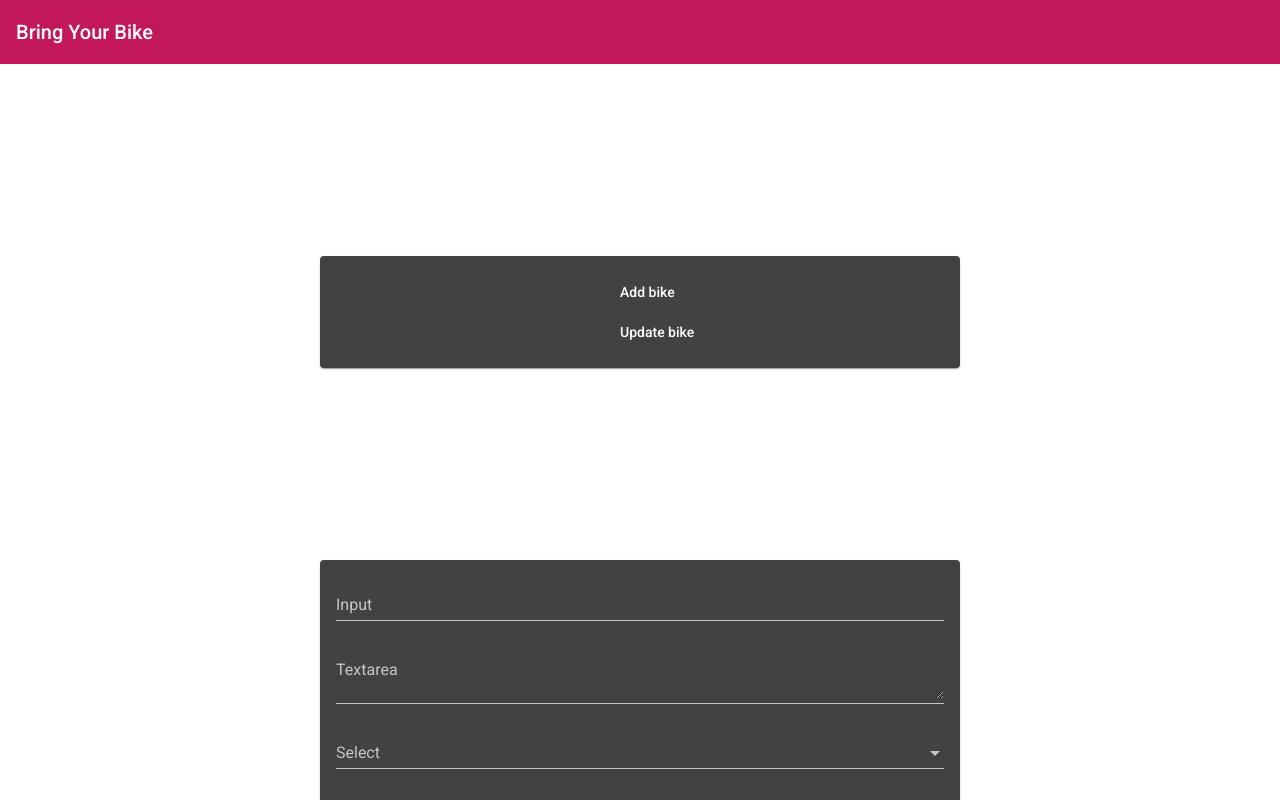
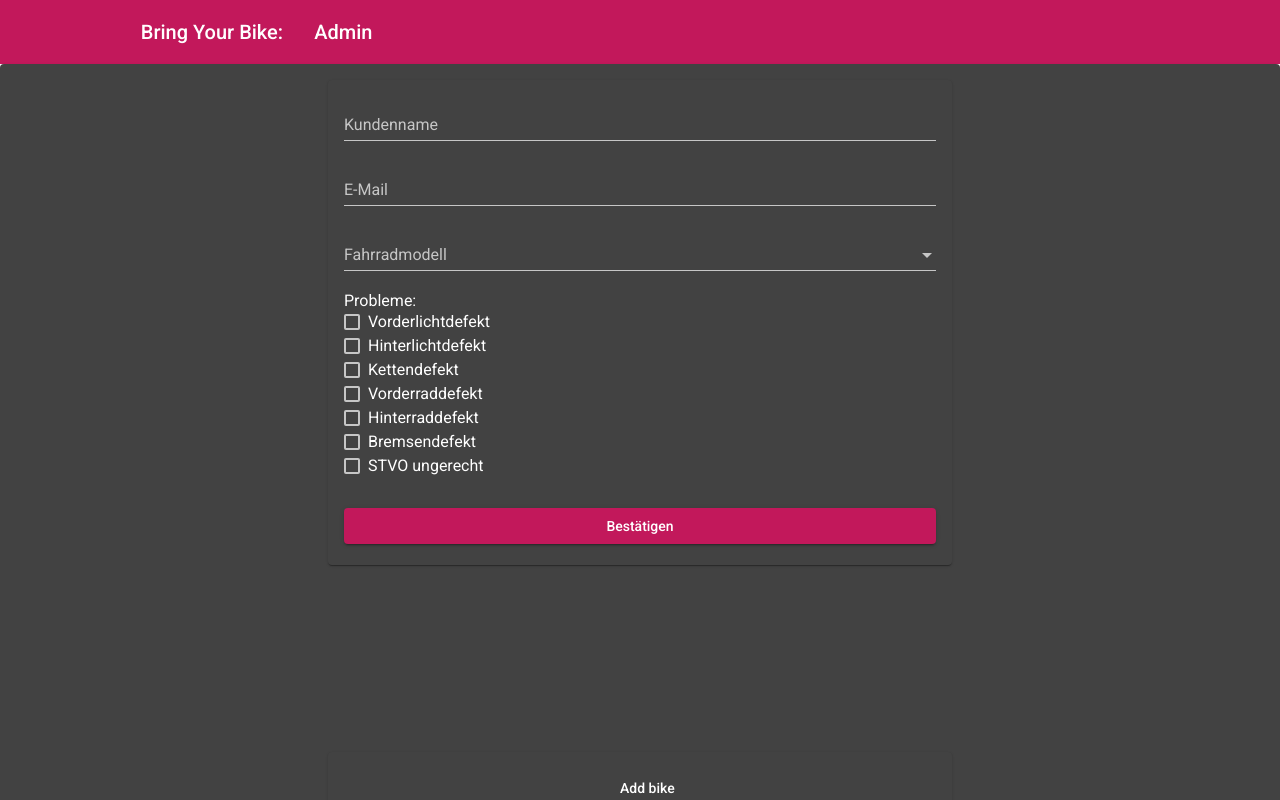
Before and after one commit to s-gbz/BringYourBike-Frontend, an Angular app: page /owner in a window 1280 px wide. Shown: the top 800 px of the page. Built offline with nearby package versions, Linux system fonts and the light colour scheme.

Commit message:
Add Bike Form

```diff
--- a/src/app/entities.ts
+++ b/src/app/entities.ts
@@ -26,9 +26,14 @@ export class Issue {
     static readonly Vorderraddefekt = new Issue("Vorderraddefekt", 2,  3);
     static readonly Hinterraddefekt = new Issue("Hinterraddefekt", 2, 4);
     static readonly Bremsendefekt = new Issue("Bremsendefekt", 3, 5);
-    static readonly STVOungerecht = new Issue("STVOungerecht", 3, 6);
+    static readonly STVOungerecht = new Issue("STVO ungerecht", 3, 6);
 
     private constructor(public name: string, public readonly importance: number, public readonly id: number) { }
+
+    public static getAllIssues(): Issue [] {
+        return [ Issue.Vorderlichtdefekt, Issue.Hinterlichtdefekt, Issue.Kettendefekt, Issue.Vorderraddefekt,
+            Issue.Hinterraddefekt, Issue.Bremsendefekt, Issue.STVOungerecht ];
+    }
 }
 
 export enum Status {
--- a/src/app/owner-view/owner-view.component.html
+++ b/src/app/owner-view/owner-view.component.html
@@ -1,8 +1,11 @@
 <mat-toolbar color="primary">
   <mat-toolbar-row>
-    <span>Bring Your Bike</span>
+    <span class="header-left-element">Bring Your Bike: </span>
+    <span>Admin</span>
   </mat-toolbar-row>
 </mat-toolbar>
+
+<mat-card>
 
   <mat-card id="login-card" class="center-container" *ngIf="bike === undefined">
     <mat-card-content>
@@ -25,9 +28,32 @@
     <mat-spinner id="spinner"></mat-spinner>
   </mat-card>
 
+  <mat-card color="accent" class="example-container center-card-margin" *ngIf="bike !== undefined && spinnerFinished">
+    <mat-form-field>
+      <input #ownerNameInput matInput placeholder="Kundenname">
+    </mat-form-field>
+
+    <mat-form-field>
+      <input #emailInput matInput placeholder="E-Mail">
+    </mat-form-field>
+
+    <mat-form-field>
+      <mat-select placeholder="Fahrradmodell">
+        <mat-option *ngFor="let model of bikeModels" [value]="model">{{model}}</mat-option>
+      </mat-select>
+    </mat-form-field>
+
+    <span id="issueLabel">Probleme:</span>
+    <br>
+    <ng-container *ngFor="let issue of issueList">
+      <mat-checkbox>{{issue.name}}</mat-checkbox>
+      <br>
+    </ng-container>
+
+    <button id="confirm-button" mat-raised-button color="primary" (click)="onClickAddBike()">Bestätigen</button>
+  </mat-card>
+
   <mat-card id="login-card" class="center-container" *ngIf="bike !== undefined">
-  <mat-card-content>
-
     <button mat-icon-button (click)="onClickAddBike()">
       Add bike
     </button>
@@ -35,23 +61,6 @@
     <button mat-icon-button (click)="onClickUpdateBike()">
       Update bike
     </button>
-
-
-  </mat-card-content>
   </mat-card>
 
-<mat-card class="example-container center-card-margin" *ngIf="bike !== undefined && spinnerFinished">
-  <mat-form-field>
-    <input matInput placeholder="Input">
-  </mat-form-field>
-
-  <mat-form-field>
-    <textarea matInput placeholder="Textarea"></textarea>
-  </mat-form-field>
-
-  <mat-form-field>
-    <mat-select placeholder="Select">
-      <mat-option value="option">Option</mat-option>
-    </mat-select>
-  </mat-form-field>
 </mat-card>
--- a/src/app/owner-view/owner-view.component.scss
+++ b/src/app/owner-view/owner-view.component.scss
@@ -0,0 +1,13 @@
+br {
+    margin-top: 5px;
+    margin-bottom: 5px;
+}
+
+#issueLabel {
+    padding-bottom: 10px;
+}
+
+#confirm-button {
+    margin-top: 5%;
+    margin-bottom: 5px;
+}
--- a/src/app/owner-view/owner-view.component.ts
+++ b/src/app/owner-view/owner-view.component.ts
@@ -10,15 +10,19 @@ import { timer } from "rxjs";
 })
 export class OwnerViewComponent implements OnInit {
 
+  devInit = true;
+
   bike: Bike;
   spinnerFinished = false;
-  // SET TO 1200
-  spinnerDurationMs = 0;
+  spinnerDurationMs = 0; // SET TO 1200
+
+  bikeModels = [ BikeModels.LangLauefer, BikeModels.MountainMuncher, BikeModels.RoadRunner ];
+  issueList = Issue.getAllIssues();
 
   constructor(private httpService: HttpService) { }
 
   ngOnInit() {
-    this.devInitBike();
+    if (this.devInit) { this.devInitBike(); }
   }
 
   onClickGetBike(pin: number): void {
@@ -50,6 +54,10 @@ export class OwnerViewComponent implements OnInit {
     });
   }
 
+  createBikeObjectFromProperties(): void {
+
+  }
+
   setBikeProperties(bike): Bike {
     const tempBike = new Bike();
     tempBike.ownerName = bike.ownerName;
--- a/src/app/user-view/user-view.component.html
+++ b/src/app/user-view/user-view.component.html
@@ -1,7 +1,7 @@
 <mat-toolbar color="primary">
-  <span>Bring Your Bike</span>
-  <span class="spacer"></span>
-  <span *ngIf="bike !== undefined">PIN: {{bike.pin}}</span>
+  <span class="header-left-element" *ngIf="bike === undefined">Bring Your Bike</span>
+  <span class="header-left-element" *ngIf="bike !== undefined">Bring Your Bike:</span>
+  <span *ngIf="bike !== undefined">PIN {{bike.pin}}</span>
 </mat-toolbar>
 
 <mat-card id="login-card" class="center-container" *ngIf="bike === undefined">
--- a/src/app/user-view/user-view.component.ts
+++ b/src/app/user-view/user-view.component.ts
@@ -10,6 +10,8 @@ import { timer } from "rxjs";
 })
 export class UserViewComponent implements OnInit {
 
+  devInit = true;
+
   bike: Bike;
   spinnerFinished = false;
   // SET TO 1200
@@ -19,7 +21,7 @@ export class UserViewComponent implements OnInit {
   constructor(private httpService: HttpService) { }
 
   ngOnInit() {
-    this.devInitBike();
+    if (this.devInit) { this.devInitBike(); }
   }
 
   onClickGetBike(pin: number): void {
@@ -63,13 +65,13 @@ export class UserViewComponent implements OnInit {
   devInitBike(): void {
     this.bike = new Bike();
     this.bike.ownerName = "Horsti";
-    this.bike.id = null;
+    this.bike.id = 1;
     this.bike.email = "horsti1969@gmail.com";
     this.bike.issues = [
       {id: null, number: Issue.Bremsendefekt.id, fixed: false},
       {id: null, number: Issue.Hinterlichtdefekt.id, fixed: false}];
     this.bike.model = BikeModels.LangLauefer;
-    this.bike.pin = null;
+    this.bike.pin = 1337;
     this.bike.priority = 2;
     this.bike.status = 0;
     this.mapStatusInfoNumToString();
--- a/src/styles.scss
+++ b/src/styles.scss
@@ -1,5 +1,7 @@
-/* You can add global styles to this file, and also import other style files */
 @import '~material-design-icons/iconfont/material-icons.css';
+
+$logo-size: 15%;
+
 html, body { height: 100%; }
 body { margin: 0; font-family: Roboto, "Helvetica Neue", sans-serif; }
 
@@ -8,10 +10,17 @@ body { margin: 0; font-family: Roboto, "Helvetica Neue", sans-serif; }
     margin-bottom: 50% !important;
 }
 
-$logo-size: 15%;
+#logo {
+    height: $logo-size;
+    width: $logo-size;
+}
 
 #login-card {
     margin: 15% 25%
+}
+
+#spinner {
+    margin:0 auto;
 }
 
 .center-card-margin {
@@ -22,10 +31,6 @@ $logo-size: 15%;
     text-align: center;
 }
 
-#logo {
-    height: $logo-size;
-    width: $logo-size;
-}
 
 .align-right {
     margin-right: 5%;
@@ -35,15 +40,16 @@ $logo-size: 15%;
     flex: 1 1 auto
 }
 
-#spinner {
-    margin:0 auto;
-}
-
 .example-container {
     display: flex;
     flex-direction: column;
   }
 
-  .example-container > * {
+.example-container > * {
     width: 100%;
   }
+
+.header-left-element {
+    margin-left: 10%;
+    margin-right: 2.5%;
+}
```
Also changed, not shown: src/app/material/material.module.ts (+5 -2 lines). Lines whose indentation alone changed are shown as unchanged.
